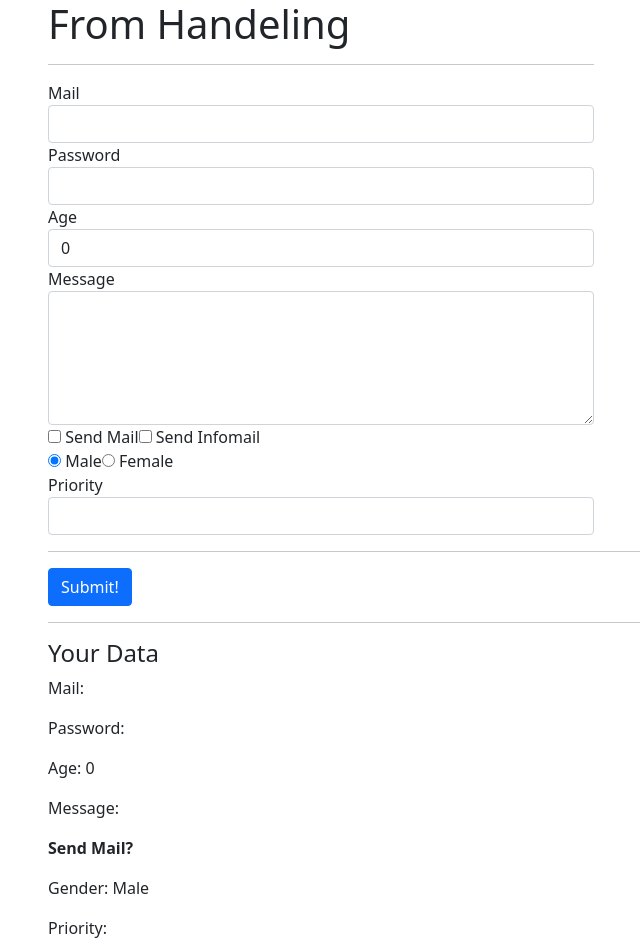
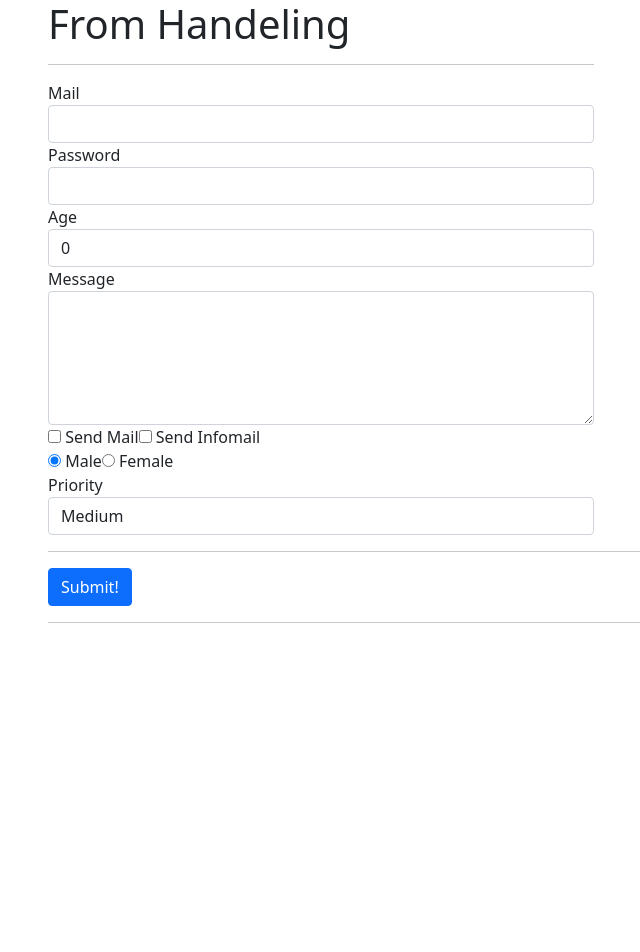
Before and after one commit to csenazmul/form-vueprojv2, a Vue app: page / in a window 1280 px wide. Shown: the top 952 px of the page, without its empty margins (34-674 px from the left). After the commit the page ends 800 px from the top, so only its background shows below. Built offline with nearby package versions, Linux system fonts and the light colour scheme.

Commit message:
Form Handling- Select Options,Submit button-33.34

```diff
--- a/src/App.vue
+++ b/src/App.vue
@@ -88,8 +88,11 @@
                     <label for="priority">Priority</label>
                     <select
                             id="priority"
-                            class="form-control">
-                        <option></option>
+                            class="form-control"
+                            v-model="selectedPriority">
+                        <option v-for="prio in priorities" :key="prio">
+                            {{prio}}
+                        </option>
                     </select>
                 </div>
             </div>
@@ -97,13 +100,14 @@
             <div class="row">
                 <div class="col-xs-12 col-sm-8 col-sm-offset-2 col-md-6 col-md-offset-3">
                     <button
-                            class="btn btn-primary">Submit!
+                            class="btn btn-primary"
+                            @click.prevent="submitted">Submit!
                     </button>
                 </div>
             </div>
         </form>
         <hr>
-        <div class="row">
+        <div class="row" v-if="isSubmitted">
             <div class="col-xs-12 col-sm-8 col-sm-offset-2 col-md-6 col-md-offset-3">
                 <div class="panel panel-default">
                     <div class="panel-heading">
@@ -121,7 +125,7 @@
                             </li>
                         </ul>
                         <p>Gender: {{gender}}</p>
-                        <p>Priority:</p>
+                        <p>Priority: {{priorities}}</p>
                         <p>Switched:</p>
                     </div>
                 </div>
@@ -141,7 +145,15 @@
                 },
                 message:'',
                 sendMail: [],
-                gender: 'Male'
+                gender: 'Male',
+                selectedPriority: 'Medium',
+                priorities: ["High", "Medium", "Low"],
+                isSubmitted: false
+            }
+        },
+        methods:{
+            submitted(){
+                this.isSubmitted = true;
             }
         }
     }
```
